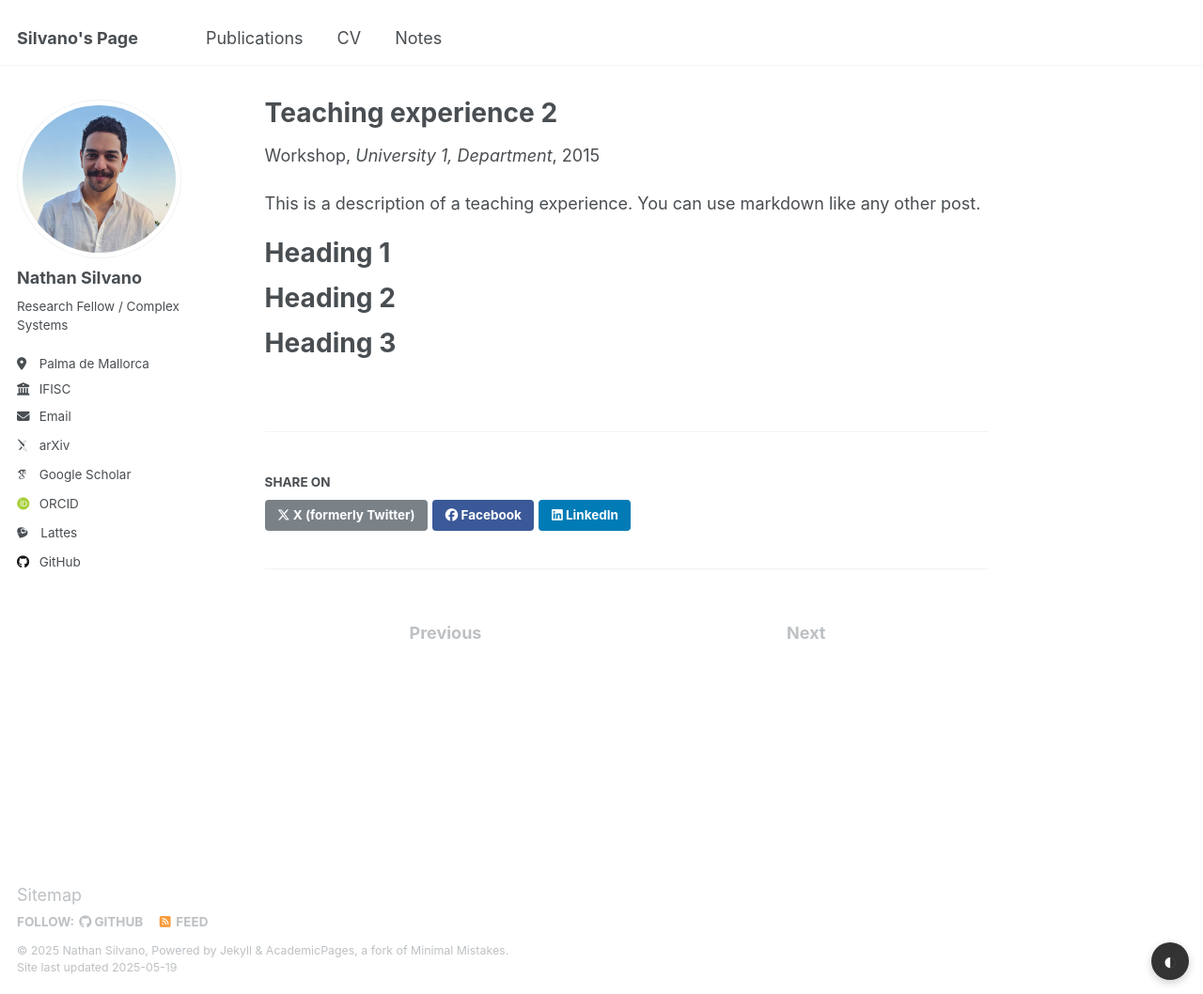
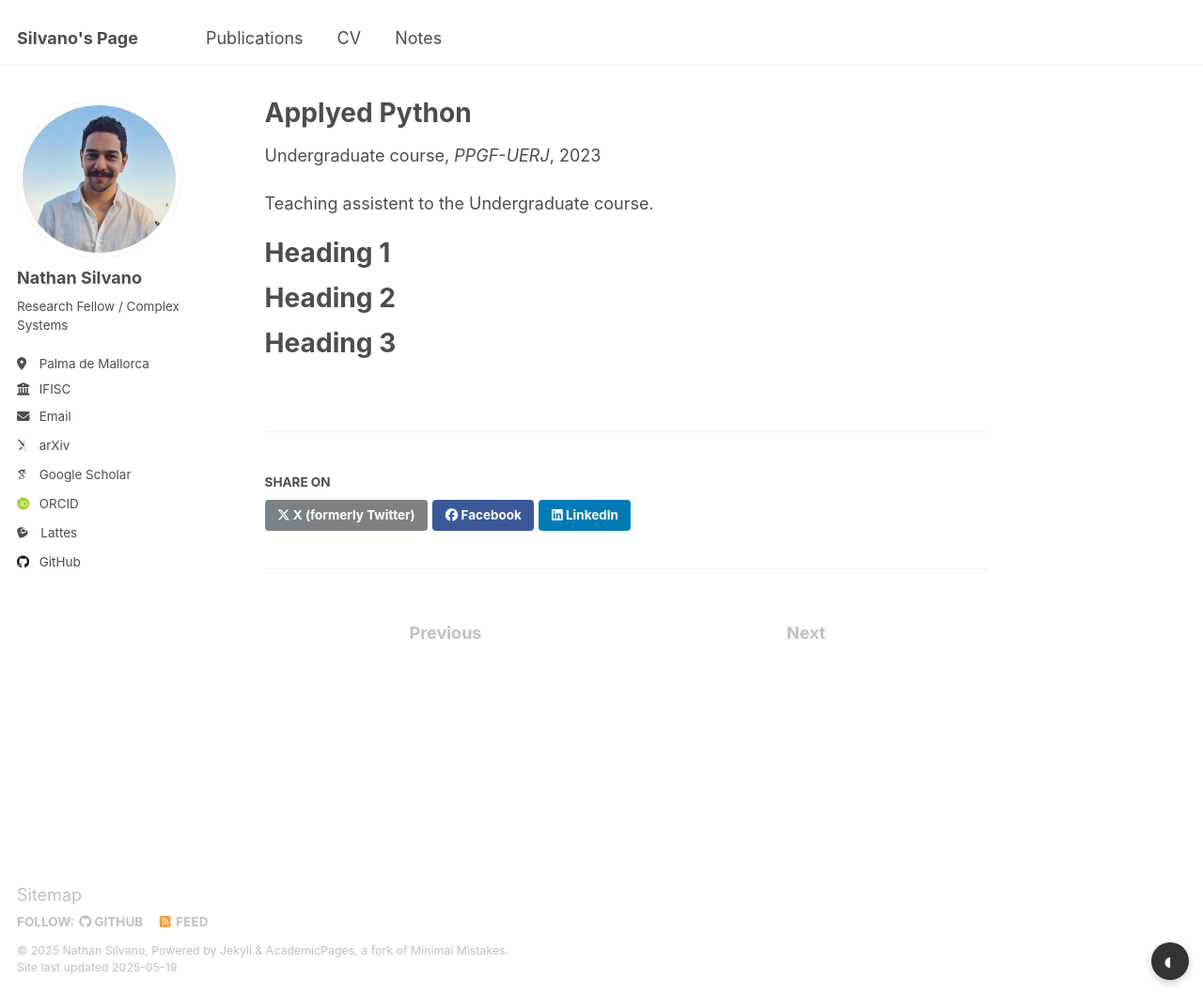
Before and after one commit to Jaegg3rNat/Jaegg3rNat.github.io, a Jekyll site: the page built from _teaching/2015-spring-teaching-2.md, in a window 1280 px wide and 1058 px high. Shown: the whole window at 94% size. Built offline with Jekyll 4.4.1, drawn with Linux system fonts in a browser that asks for light colours; some web fonts are replaced.

Commit message:
Update 2015-spring-teaching-2.md

```diff
--- a/_teaching/2015-spring-teaching-2.md
+++ b/_teaching/2015-spring-teaching-2.md
@@ -1,14 +1,14 @@
 ---
-title: "Teaching experience 2"
+title: "Applyed Python"
 collection: teaching
-type: "Workshop"
+type: "Undergraduate course"
 permalink: /teaching/2015-spring-teaching-1
-venue: "University 1, Department"
-date: 2015-01-01
-location: "City, Country"
+venue: "PPGF-UERJ"
+date: 2023-01-01
+location: "Rio de Janeiro, Brasil"
 ---
 
-This is a description of a teaching experience. You can use markdown like any other post.
+Teaching assistent to the Undergraduate course.
 
 Heading 1
 ======
```
